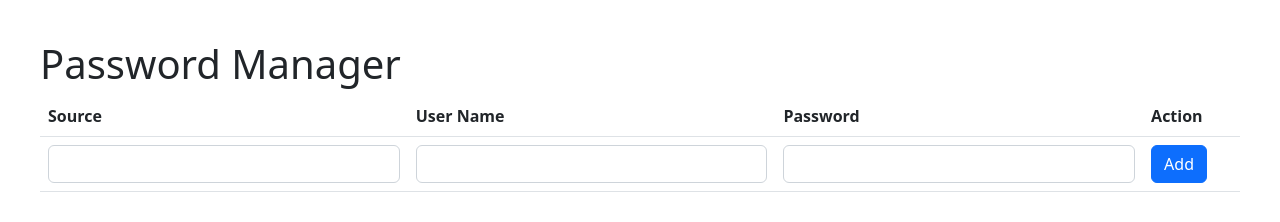
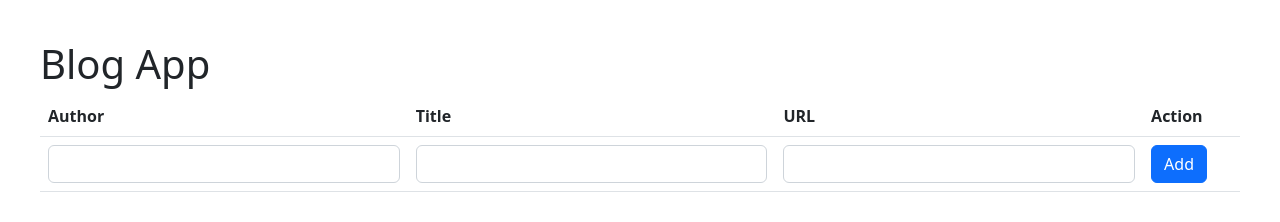
Before and after one commit to Beast2502/Blogroll-App-Backbonejs, a plain HTML site: page index.html in a window 1280 px wide. Drawn offline with nearby package versions, Linux system fonts and the light colour scheme.

Commit message:
Blog roll app completed

```diff
--- a/index.html
+++ b/index.html
@@ -3,7 +3,7 @@
   <head>
     <meta charset="utf-8" />
     <meta http-equiv="X-UA-Compatible" content="IE=edge,chrome=1" />
-    <title>Password Manager App</title>
+    <title>Blog App</title>
     <meta name="description" content="" />
     <meta name="viewport" content="width=device-width, initial-scale=1" />
 
@@ -21,15 +21,15 @@
   </head>
   <body>
     <div class="contaner">
-      <h1>Password Manager</h1>
+      <h1>Blog App</h1>
 
       <!-- table.table>thead>tr>th*4 -->
       <table class="table">
         <thead>
           <tr>
-            <th>Source</th>
-            <th>User Name</th>
-            <th>Password</th>
+            <th>Author</th>
+            <th>Title</th>
+            <th>URL</th>
             <th>Action</th>
           </tr>
           <tr>
```
